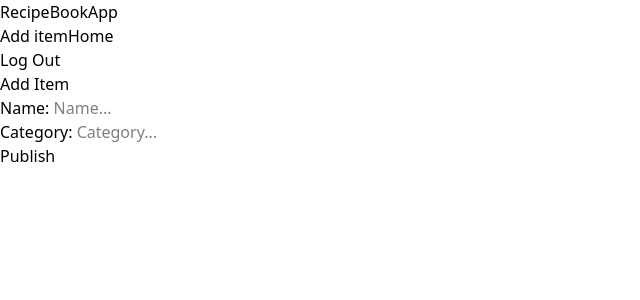
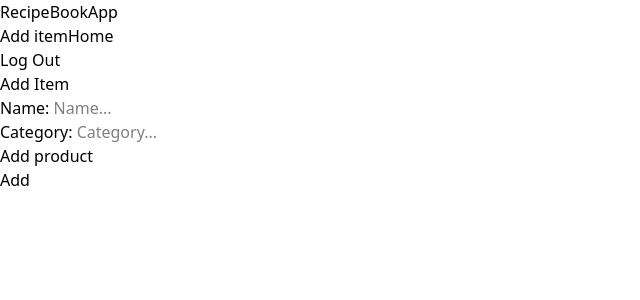
Before and after one commit to iamnidjat/ShoppingList, an Angular app: page /add-item in a window 1280 px wide. Shown: the top 300 px of the page, without its empty margins (0-640 px from the left). Built offline with nearby package versions, Linux system fonts and the light colour scheme; sample sign-in values are in the browser's storage.

Commit message:
made some changes

```diff
--- a/src/components/add-item/add-item.component.html
+++ b/src/components/add-item/add-item.component.html
@@ -11,8 +11,21 @@
       <span>Category: </span>
       <input placeholder="Category..." #category />
     </div>
+    <input type="button" value="Add product" [ngStyle]="{visibility: !this.flag ? '' : 'hidden'}" (click)="switchModel()">
+    @if(this.flag) {
+      <div>
+        <span>Product name: </span>
+        <input placeholder="Name..." #productName />
+      </div>
+      <div>
+        <span>Quantity: </span>
+        <input type="number" value="1" min="1" max="99" #productQuantity />
+      </div>
+      <input type="button" value="Submit" (click)="addProducts(productName.value, productQuantity.value)">
+      <input type="button" value="Cancel" (click)="switchModel()">
+    }
     <div>
-      <input type="button" value="Publish" (click)="addItem(name.value, category.value)"/>
+      <input type="button" value="Add" (click)="addItem(name.value, category.value)"/>
     </div>
   </div>
 </div>
--- a/src/components/add-item/add-item.component.ts
+++ b/src/components/add-item/add-item.component.ts
@@ -3,11 +3,14 @@ import {Router} from '@angular/router';
 import {ManipulateDataService} from '../../services/manipulate-data.service';
 import {Item} from '../../models/Item';
 import {HeaderComponent} from '../header/header.component';
+import {NgStyle} from '@angular/common';
+import {Product} from '../../models/Product';
 
 @Component({
   selector: 'app-add-item',
   imports: [
-    HeaderComponent
+    HeaderComponent,
+    NgStyle
   ],
   templateUrl: './add-item.component.html',
   styleUrl: './add-item.component.css',
@@ -15,12 +18,38 @@ import {HeaderComponent} from '../header/header.component';
 })
 export class AddItemComponent {
   private myService = inject(ManipulateDataService);
+  public flag: boolean = false;
+  public products: Product[] = [];
 
   constructor(private router: Router) {
   }
 
+  public switchModel(): void {
+    this.flag = !this.flag;
+  }
+
+  public addProducts(productName: string, productQuantity: string): void {
+    const product: Product = {
+      name: productName,
+      quantity: parseInt(productQuantity),
+      isPurchased: false
+    };
+
+    this.products.push(product);
+    this.switchModel();
+  }
+
   public addItem(name: string, category: string): void {
-    const item: Item = { name: name, category: category };
+    const currentItemsCount = localStorage.length;
+    const itemId = currentItemsCount + 1;
+
+    const item: Item = {
+      id: itemId,
+      name: name,
+      category: category,
+      products: this.products
+    };
+
     this.myService.addItem(item);
     this.router.navigate(['/main']);
   }
--- a/src/components/main/main.component.html
+++ b/src/components/main/main.component.html
@@ -4,19 +4,28 @@
   {
     @if(!this.flag) {
       <span>Name: </span>
-      <input value="{{item.name}}">
+      <input [(ngModel)]="item.name">
       <span>Category: </span>
-      <input value="{{item.category}}">
+      <input [(ngModel)]="item.category">
       <div class="flex justify-center items-center flex-row">
-        <input type="button" value="Modify" (click)="modifyItem(item)" class="bg-blue-500 rounded-xl border-solid p-1 m-1 cursor-pointer">
-        <input type="button" value="Cancel" (click)="switchMode()" class="bg-red-500 rounded-xl border-solid p-1 m-1 cursor-pointer">
+        <input type="button" value="Modify" (click)="modifyItem(item.id!, item.name, item.category)" class="bg-blue-500 rounded-xl border-solid p-1 m-1 cursor-pointer">
+        <input type="button" value="Cancel" (click)="switchModel()" class="bg-red-500 rounded-xl border-solid p-1 m-1 cursor-pointer">
       </div>
     }
     @else if(this.flag) {
       <div>Name: {{item.name}}</div>
       <div>Category: {{item.category}}</div>
+      @for(product of item.products; track product.id) {
+        <div>Product {{$index + 1}}</div>
+        <div>Name: {{product.name}}</div>
+        <div>Quantity: {{product.quantity}}</div>
+        <span [ngStyle]="{'text-decoration': product.isPurchased ? 'line-through' : 'none', 'color': product.isPurchased ? 'gray' : 'black'}">Purchased
+          <input type="checkbox" [(ngModel)]="product.isPurchased" (click)="changePurchasedField(item.id!, product.id!)">
+        </span>
+        <br>
+      }
       <div class="flex justify-center items-center flex-row">
-        <input type="button" value="Update" (click)="switchMode()" class="bg-blue-500 rounded-xl border-solid p-1 m-1 cursor-pointer">
+        <input type="button" value="Update" (click)="switchModel()" class="bg-blue-500 rounded-xl border-solid p-1 m-1 cursor-pointer">
         <input type="button" value="Delete" (click)="deleteItem(item.id!)" class="bg-red-500 rounded-xl border-solid p-1 m-1 cursor-pointer">
       </div>
     }
--- a/src/components/main/main.component.ts
+++ b/src/components/main/main.component.ts
@@ -3,10 +3,12 @@ import {HttpClientModule} from '@angular/common/http';
 import {HeaderComponent} from '../header/header.component';
 import {ManipulateDataService} from '../../services/manipulate-data.service';
 import {Item} from '../../models/Item';
+import {FormsModule} from '@angular/forms';
+import {NgStyle} from '@angular/common';
 
 @Component({
   selector: 'app-main',
-  imports: [HttpClientModule, HeaderComponent],
+  imports: [HttpClientModule, HeaderComponent, FormsModule, NgStyle],
   providers: [ManipulateDataService],
   templateUrl: './main.component.html',
   styleUrl: './main.component.css',
@@ -16,7 +18,6 @@ export class MainComponent implements OnInit {
   private myService = inject(ManipulateDataService);
   public items: Item[] = [];
   public flag: boolean = true;
-  // public favFlag: boolean = false;
 
   constructor() {
   }
@@ -28,24 +29,37 @@ export class MainComponent implements OnInit {
     this.items = this.myService.getItems();
   }
 
-  public modifyItem(item: Item) {
-    alert("pretend that it works:)");
-  }
-
-  public switchMode(): void {
+  public switchModel(): void {
     this.flag = !this.flag;
   }
 
   public deleteItem(itemId: number): void {
     this.myService.deleteItem(itemId);
+    this.items = this.myService.getItems();
   }
 
-  public updateItem(itemId: number, item: Item): void {
+  public modifyItem(itemId: number, itemName: string, itemCategory: string): void {
+    const item = {name: itemName, category: itemCategory};
     this.myService.updateItem(itemId, item);
+    this.flag = !this.flag;
+    this.items = this.myService.getItems();
   }
-  //
-  // public switchFavMode(recipe: Recipe): void {
-  //   this.favFlag = !this.favFlag;
-  //   recipe.favourite = !recipe.favourite;
-  // }
+
+  public changePurchasedField(itemId: number, productId: number): void {
+    const item = this.items.find(item => item.id === itemId);
+
+    if (item) {
+      // Find the product by productId
+      const product = item.products!.find(product => product.id === productId);
+
+      if (product) {
+        // Toggle the isPurchased field of the product
+        product.isPurchased = !product.isPurchased;
+      } else {
+        console.log("Product not found");
+      }
+    } else {
+      console.log("Item not found");
+    }
+  }
 }
--- a/src/models/Product.ts
+++ b/src/models/Product.ts
@@ -2,4 +2,5 @@ export type Product = {
   id?: number;
   name: string;
   quantity: number;
+  isPurchased: boolean;
 }
```
